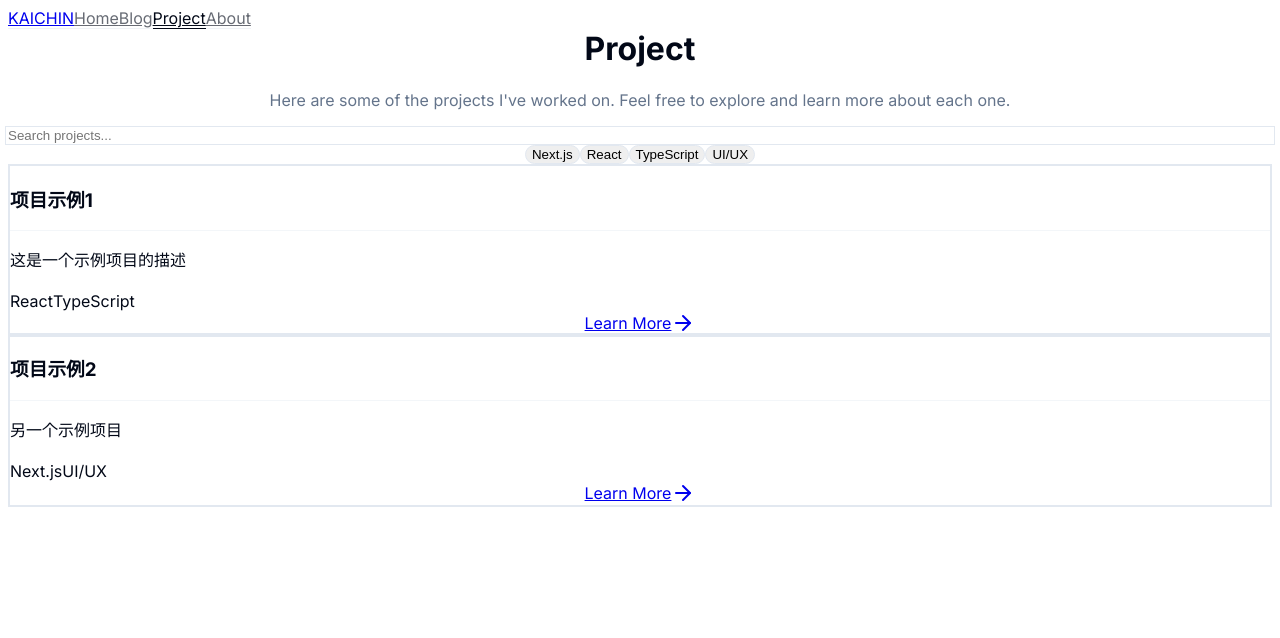
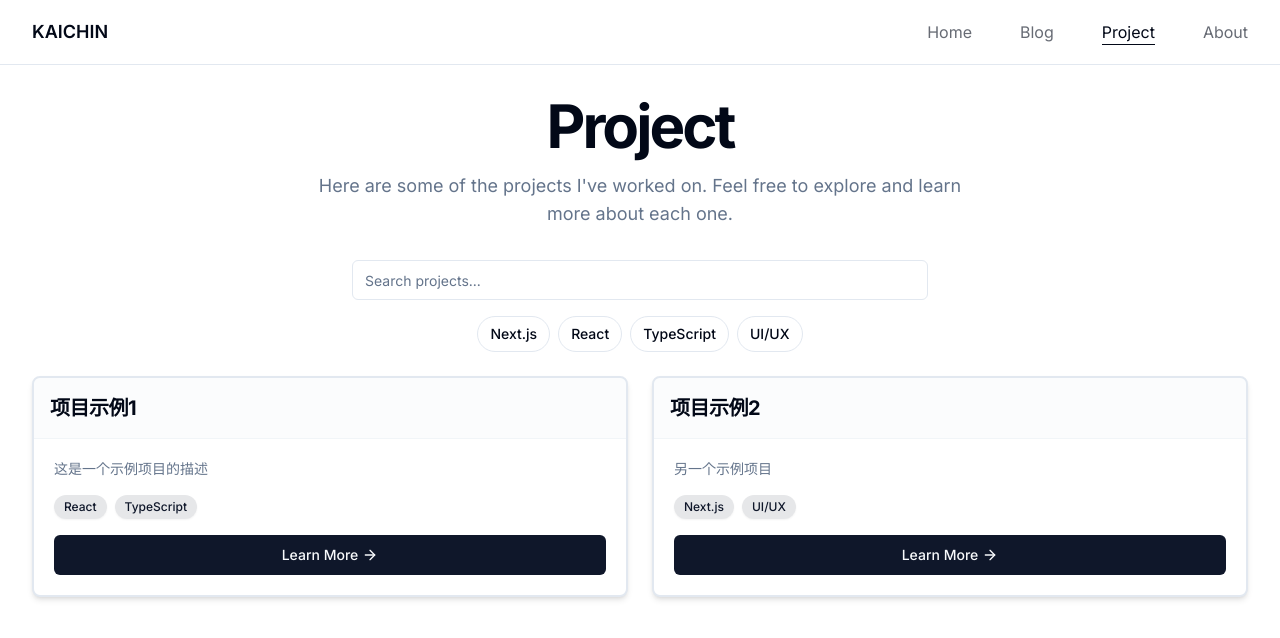
Before and after one commit to H1yori233/H1yori233.github.io, a Next.js app: page /project in a window 1280 px wide. Shown: the top 638 px of the page. Built offline with nearby package versions, Linux system fonts and the light colour scheme.

Commit message:
fix css bug

```diff
--- a/app/globals.css
+++ b/app/globals.css
@@ -68,11 +68,10 @@
 
 @layer base {
   * {
-    @apply border-[hsl(var(--border))];
+    @apply border-border;
   }
   body {
-    background-color: hsl(var(--background));
-    color: hsl(var(--foreground));
+    @apply bg-background text-foreground;
   }
 }
 
--- a/app/not-found.tsx
+++ b/app/not-found.tsx
@@ -6,11 +6,11 @@ export default function NotFound() {
   return (
     <div className="h-screen w-full flex flex-col items-center justify-center">
       <div className="text-center space-y-6">
-        <h1 className="text-9xl font-bold text-[hsl(var(--foreground))]">404</h1>
-        <h2 className="text-3xl font-semibold text-[hsl(var(--foreground)_/_0.8)]">
+        <h1 className="text-9xl font-bold text-foreground">404</h1>
+        <h2 className="text-3xl font-semibold text-foreground/80">
           Page Not Found
         </h2>
-        <p className="text-[hsl(var(--muted-foreground))] max-w-lg mx-auto">
+        <p className="text-muted-foreground max-w-lg mx-auto">
           Sorry, the page you are looking for doesn't exist. The link might be expired or you may have entered an incorrect address.
         </p>
         <div className="pt-4">
--- a/components/layout.tsx
+++ b/components/layout.tsx
@@ -72,7 +72,7 @@ export function Layout({
       style={themeStyles}
     >
       {!customNav && (
-        <nav className="fixed top-0 left-0 right-0 z-50 backdrop-blur-sm border-b border-[hsl(var(--border))]/50" style={{backgroundColor: 'hsl(var(--background) / 0.8)'}}>
+        <nav className="fixed top-0 left-0 right-0 z-50 backdrop-blur-sm border-b bg-background/80">
           <div className="flex justify-center">
             <div className={contentWrapperClasses}>
               <div className="flex h-16 items-center justify-between">
@@ -85,16 +85,16 @@ export function Layout({
                       key={item.path}
                       href={item.path}
                       className={cn(
-                        "relative transition-colors hover:opacity-80",
+                        "relative transition-colors hover:text-foreground/80",
                         pathname === item.path
-                          ? "text-[hsl(var(--foreground))]"
-                          : "text-[hsl(var(--foreground)_/_0.6)]"
+                          ? "text-foreground"
+                          : "text-foreground/60"
                       )}
                     >
                       {pathname === item.path && (
                         <motion.span
                           layoutId="underline"
-                          className="absolute left-0 top-full block h-px w-full bg-[hsl(var(--foreground))]"
+                          className="absolute left-0 top-full block h-px w-full bg-foreground"
                         />
                       )}
                       {item.name}
@@ -121,7 +121,7 @@ export function Layout({
               </h1>
             )}
             {description && (
-              <p className="text-lg text-[hsl(var(--muted-foreground))] max-w-2xl mx-auto">
+              <p className="text-lg text-muted-foreground max-w-2xl mx-auto">
                 {description}
               </p>
             )}
--- a/components/projects.tsx
+++ b/components/projects.tsx
@@ -16,7 +16,7 @@ export function ProjectCard({ project }: { project: Project }) {
   return (
     <Card className="h-full overflow-hidden transition-all duration-300 hover:shadow-xl bg-gradient-to-br from-card to-card/80 border-2 hover:border-primary/50 hover:-translate-y-1 shadow-md flex flex-col">
       <CardContent className="p-0 flex flex-col h-full">
-        <div className="border-b border-[hsl(var(--border))]/40 bg-muted/30 p-4">
+        <div className="border-b border-border/40 bg-muted/30 p-4">
           <h3 className="text-xl font-bold tracking-tight">{project.title}</h3>
         </div>
         <div className="p-5 flex flex-col flex-grow">
--- a/postcss.config.mjs
+++ b/postcss.config.mjs
@@ -1,7 +1,7 @@
 /** @type {import('postcss-load-config').Config} */
 const config = {
   plugins: {
-    '@tailwindcss/postcss': {},
+    tailwindcss: {},
     autoprefixer: {},
   },
 };
--- a/tailwind.config.ts
+++ b/tailwind.config.ts
@@ -6,21 +6,16 @@ const config: Config = {
     "./pages/**/*.{js,ts,jsx,tsx,mdx}",
     "./components/**/*.{js,ts,jsx,tsx,mdx}",
     "./app/**/*.{js,ts,jsx,tsx,mdx}",
-    "*.{js,ts,jsx,tsx,mdx}"
+    "./src/**/*.{js,ts,jsx,tsx,mdx}",
   ],
   theme: {
   	extend: {
   		colors: {
+  			border: 'hsl(var(--border))',
+  			input: 'hsl(var(--input))',
+  			ring: 'hsl(var(--ring))',
   			background: 'hsl(var(--background))',
   			foreground: 'hsl(var(--foreground))',
-  			card: {
-  				DEFAULT: 'hsl(var(--card))',
-  				foreground: 'hsl(var(--card-foreground))'
-  			},
-  			popover: {
-  				DEFAULT: 'hsl(var(--popover))',
-  				foreground: 'hsl(var(--popover-foreground))'
-  			},
   			primary: {
   				DEFAULT: 'hsl(var(--primary))',
   				foreground: 'hsl(var(--primary-foreground))'
@@ -28,6 +23,10 @@ const config: Config = {
   			secondary: {
   				DEFAULT: 'hsl(var(--secondary))',
   				foreground: 'hsl(var(--secondary-foreground))'
+  			},
+  			destructive: {
+  				DEFAULT: 'hsl(var(--destructive))',
+  				foreground: 'hsl(var(--destructive-foreground))'
   			},
   			muted: {
   				DEFAULT: 'hsl(var(--muted))',
@@ -37,13 +36,14 @@ const config: Config = {
   				DEFAULT: 'hsl(var(--accent))',
   				foreground: 'hsl(var(--accent-foreground))'
   			},
-  			destructive: {
-  				DEFAULT: 'hsl(var(--destructive))',
-  				foreground: 'hsl(var(--destructive-foreground))'
+  			popover: {
+  				DEFAULT: 'hsl(var(--popover))',
+  				foreground: 'hsl(var(--popover-foreground))'
   			},
-  			border: 'hsl(var(--border))',
-  			input: 'hsl(var(--input))',
-  			ring: 'hsl(var(--ring))'
+  			card: {
+  				DEFAULT: 'hsl(var(--card))',
+  				foreground: 'hsl(var(--card-foreground))'
+  			},
   		},
   		borderRadius: {
   			lg: 'var(--radius)',
@@ -81,5 +81,6 @@ const config: Config = {
   	}
   },
   plugins: [require("tailwindcss-animate")],
-};
+} satisfies Config;
+
 export default config;
```
Also changed, not shown: package.json (+3 -4 lines), 1 other file (tests, documents, lock files or other folders).
